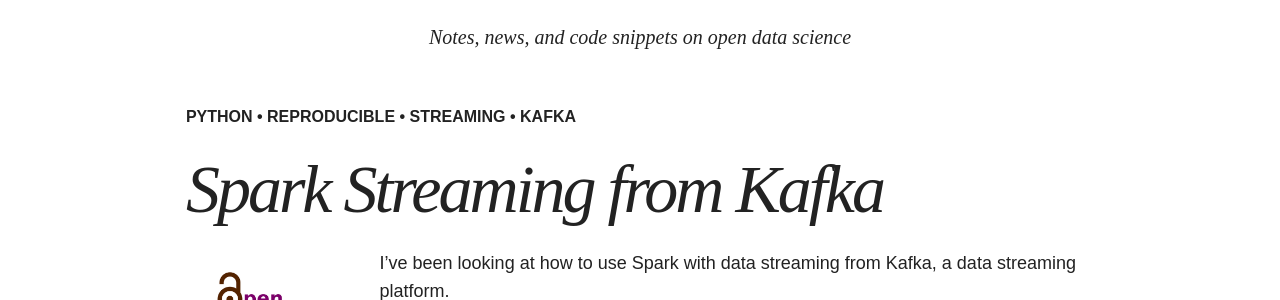
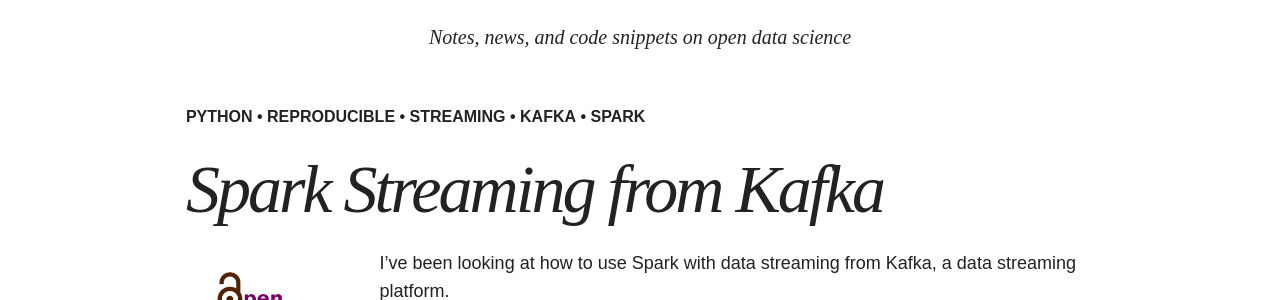
Before and after one commit to mtpatter/opensciencecafe, a Jekyll site: the page built from _posts/tutorials/2017-04-27-spark-streaming-kafka.md, in a window 1280 px wide and 900 px high. Shown: the part 299-599 px from the top of the window. Built offline with Jekyll 4.4.1, drawn with Linux system fonts in a browser that asks for light colours; nearby versions of some CDN libraries.

Commit message:
Add spark tag.

```diff
--- a/_posts/tutorials/2017-04-27-spark-streaming-kafka.md
+++ b/_posts/tutorials/2017-04-27-spark-streaming-kafka.md
@@ -10,6 +10,7 @@ tags:
   - reproducible
   - streaming
   - kafka
+  - spark
 
 ---
 
```
